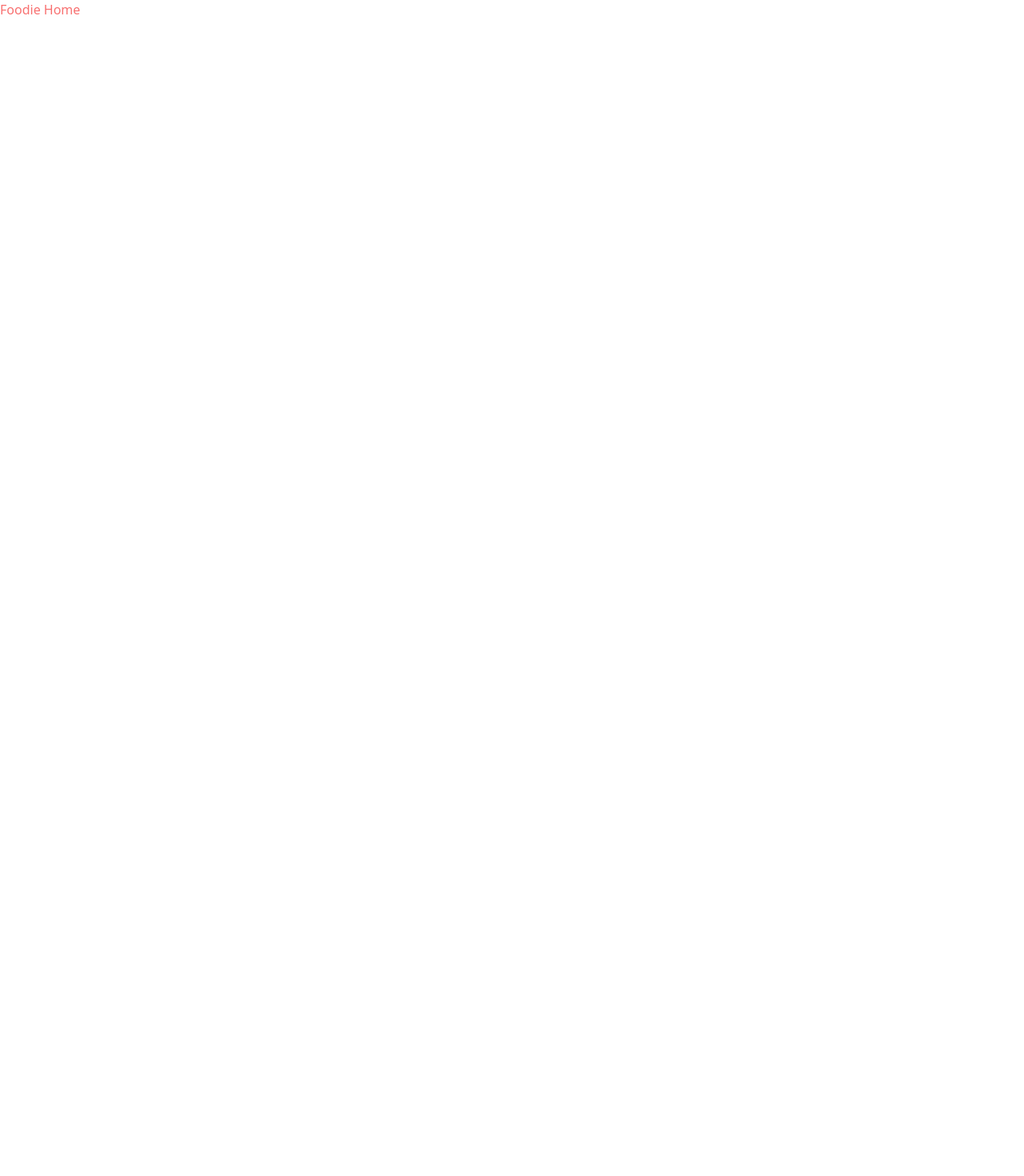
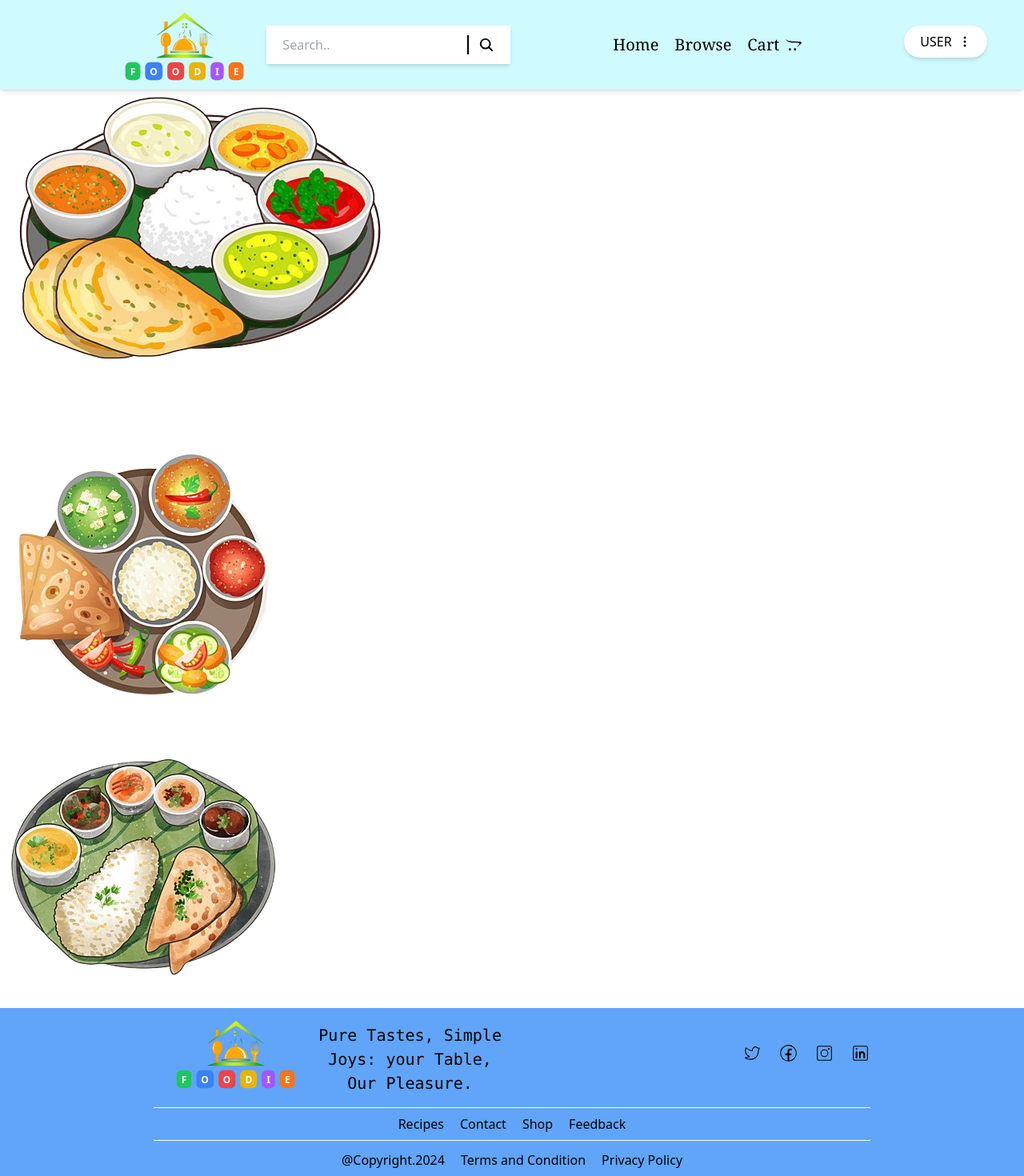
Before and after one commit to Ankitsharma991/foodie_frontend, a React (Create React App) app: page / in a window 1280 px wide. Shown: the top 1470 px of the page at 80% size. Before the commit the page ends 800 px from the top, so only its background shows below. Built offline with nearby package versions, Linux system fonts and the light colour scheme.

Commit message:
completed: navbar and footer

```diff
--- a/package.json
+++ b/package.json
@@ -8,7 +8,10 @@
     "@testing-library/user-event": "^13.5.0",
     "react": "^18.2.0",
     "react-dom": "^18.2.0",
+    "react-icons": "^5.0.1",
+    "react-router-dom": "^6.21.2",
     "react-scripts": "5.0.1",
+    "usehooks-ts": "^2.9.2",
     "web-vitals": "^2.1.4"
   },
   "scripts": {
--- a/src/App.js
+++ b/src/App.js
@@ -1,14 +1,26 @@
 import React from "react";
-import "./App.css";
-import item1 from "./assets/images/item1.png";
-import item2 from "./assets/images/item2.png";
-import item3 from "./assets/images/item3.png";
-import logo from "./assets/images/foodie_logo.png";
+import Navbar from "./component/Navbar/Navbar";
+import {
+  BrowserRouter as Router,
+  Route,
+  Routes,
+} from "react-router-dom";
+import Homepage from "./component/Homepage/Homepage";
+import Footer from "./component/Footer/Footer.js";
+
 function App() {
   return (
-    <div>
-      <h1 className="text-red-400">Foodie Home</h1>
-    </div>
+    <Router>
+      <div className="flex flex-col">
+        <div className="mb-10">
+          <Navbar />
+        </div>
+        <Routes>
+          <Route path="/" Component={Homepage} />
+        </Routes>
+        <Footer />
+      </div>
+    </Router>
   );
 }
 
--- /dev/null
+++ b/src/component/Footer/Footer.js
@@ -0,0 +1,86 @@
+import React from "react";
+import Logo from "../Logo/Logo";
+import { Link } from "react-router-dom";
+import { CiFacebook, CiInstagram, CiTwitter, CiLinkedin } from "react-icons/ci";
+import { useMediaQuery } from "usehooks-ts";
+
+const Footer = () => {
+  const isMobile = useMediaQuery("(max-width: 767px)");
+
+  return (
+    <div className="w-full md:pl-[15vw] md:pr-[15vw] p-0 justify-center bg-blue-400 pb-3">
+      <div className="flex flex-col md:flex-row items-center md:justify-between">
+        <div className="flex md:items-start">
+          <Logo />
+          {!isMobile && (
+            <p className="hidden md:block text-center md:w-[18vw] font-mono md:text-[20px] md:flex-1 md:mt-[1.5vmax]">
+              Pure Tastes, Simple Joys: your Table, Our Pleasure.
+            </p>
+          )}
+        </div>
+        <div className="flex flex-col md:flex-row gap-2 items-center">
+          <div className="flex justify-center gap-5 items-center">
+            <CiTwitter
+              size={25}
+              className="text-black hover:text-white hover:cursor-pointer hover:scale-[1.5]"
+            />
+            <CiFacebook
+              size={25}
+              className="text-black hover:text-white hover:cursor-pointer hover:scale-[1.5]"
+            />
+            <CiInstagram
+              size={25}
+              className="text-black hover:text-white hover:cursor-pointer hover:scale-[1.5]"
+            />
+            <CiLinkedin
+              size={25}
+              className="text-black hover:text-white hover:cursor-pointer hover:scale-[1.5]"
+            />
+          </div>
+          {isMobile && (
+            <p className="text-center font-mono text-[14px] mt-2">
+              Pure Tastes, Simple Joys: your Table, Our Pleasure.
+            </p>
+          )}
+        </div>
+      </div>
+      <div className="flex border-b-[1px] justify-center gap-5 border-t-[1px] md:shadow:sm md:border-white md:border-b-[1px] py-2 mt-3">
+        <Link to="/">
+          <p className="hover:text-white hover:underline hover:scale-[1.2]">
+            Recipes
+          </p>
+        </Link>
+        <Link to="/">
+          <p className="hover:text-white hover:underline hover:scale-[1.2]">
+            Contact
+          </p>
+        </Link>
+        <Link to="/">
+          <p className="hover:text-white hover:underline hover:scale-[1.2]">
+            Shop
+          </p>
+        </Link>
+        <Link to="/">
+          <p className="hover:text-white hover:underline hover:scale-[1.2]">
+            Feedback
+          </p>
+        </Link>
+      </div>
+      <div className="flex flex-wrap md:justify-center justify-around gap-2 md:gap-5  mt-3">
+        <p className="mb-2 md:mb-0">@Copyright.2024</p>
+        <Link to="/">
+          <p className="hover:text-white hover:underline hover:scale-[1.1]">
+            Terms and Condition
+          </p>
+        </Link>
+        <Link to="/">
+          <p className="hover:text-white hover:underline hover:scale-[1.1]">
+            Privacy Policy
+          </p>
+        </Link>
+      </div>
+    </div>
+  );
+};
+
+export default Footer;
--- /dev/null
+++ b/src/component/Homepage/Homepage.js
@@ -0,0 +1,18 @@
+import React from "react";
+import item1 from "../../assets/images/item1.png";
+import item2 from "../../assets/images/item2.png";
+import item3 from "../../assets/images/item3.png";
+
+const Homepage = () => {
+  return (
+    <div>
+      <div className="">
+        <img src={item1} alt="plate-1" />
+        <img src={item2} alt="plate2" />
+        <img src={item3} alt="plate3" />
+      </div>
+    </div>
+  );
+};
+
+export default Homepage;
--- /dev/null
+++ b/src/component/Logo/Logo.js
@@ -0,0 +1,61 @@
+import React from "react";
+import logo from "../../assets/images/foodie_logo.png";
+// import { useMediaQuery } from "usehooks-ts";
+
+const Logo = () => {
+  // const isMobile = useMediaQuery("(min-width: 768px)");
+
+  return (
+    <div className="flex flex-col w-fit items-center scale-75 cursor-pointer">
+      <img src={logo} alt="logo" className="h-[80px] w-[100px] mb-2" />
+      <div className="flex">
+        <p className="font-bold">
+          <span className="bg-green-500 px-2 py-1 mx-1 text-white rounded-lg">
+            F
+          </span>
+          <span className="bg-blue-500 px-2 py-1 mx-1 text-white rounded-lg">
+            O
+          </span>
+          <span className="bg-red-500 px-2 py-1 mx-1 text-white rounded-lg">
+            O
+          </span>
+          <span className="bg-yellow-500 px-2 py-1 mx-1 text-white rounded-lg">
+            D
+          </span>
+          <span className="bg-purple-500 px-2 py-1 mx-1 text-white rounded-lg">
+            I
+          </span>
+          <span className="bg-orange-500 px-2 py-1 mx-1 text-white rounded-lg">
+            E
+          </span>
+        </p>
+
+        {/* {isMobile && (
+          <>
+            <p>
+              <span className="font-bold px-2 bg-black mx-1 text-white rounded-md">
+                ~
+              </span>
+            </p>
+            <p className="font-bold">
+              <span className="bg-green-500 px-2 py-1 mx-1 text-white rounded-lg">
+                H
+              </span>
+              <span className="bg-blue-500 px-2 py-1 mx-1 text-white rounded-lg">
+                O
+              </span>
+              <span className="bg-red-500 px-2 py-1 mx-1 text-white rounded-lg">
+                M
+              </span>
+              <span className="bg-yellow-500 px-2 py-1 mx-1 text-white rounded-lg">
+                E
+              </span>
+            </p>
+          </>
+        )} */}
+      </div>
+    </div>
+  );
+};
+
+export default Logo;
--- /dev/null
+++ b/src/component/Navbar/Navbar.js
@@ -0,0 +1,75 @@
+import React, { useState } from "react";
+import Logo from "../Logo/Logo";
+import { FaUser } from "react-icons/fa";
+import { IoLogIn } from "react-icons/io5";
+import { IoSearch } from "react-icons/io5";
+import { BsThreeDotsVertical } from "react-icons/bs";
+import { FaOpencart } from "react-icons/fa";
+import { useMediaQuery } from "usehooks-ts";
+
+const Navbar = () => {
+  const [authUser, setAuthUser] = useState(false);
+  const isMobile = useMediaQuery("(max-width: 767px)");
+
+  return (
+    <div className="w-full h-fit md:justify-around justify-center shadow-md fixed bg-cyan-100 z-50 flex items-center md:px-[10vw]">
+      <Logo />
+      <div
+        className={`flex flex-1 justify-${isMobile ? "center" : "end"} ${
+          isMobile ? "flex-col" : "flex-row"
+        } md:gap-[10vw]`}
+      >
+        {!isMobile && (
+          <>
+            <div className="flex justify-center items-center py-3 shadow-md px-5 bg-white">
+              <input
+                type="text"
+                placeholder="Search.."
+                className=" bg-transparent outline-none border-r-2 border-black"
+              />
+              <IoSearch className="ml-3 hover:cursor-pointer" size={20} />
+            </div>
+
+            <div className="flex justify-center gap-5 ">
+              <p className="flex items-center gap-2 font-serif hover:text-gray-600 text-[20px] hover:cursor-pointer">
+                Home
+              </p>
+              <p className="flex items-center gap-2 font-serif hover:text-gray-600 text-[20px] hover:cursor-pointer">
+                Browse
+              </p>
+              <p className=" flex items-center gap-2 font-serif hover:text-gray-600 text-[20px] hover:cursor-pointer">
+                Cart <FaOpencart />
+              </p>
+            </div>
+          </>
+        )}
+
+        <div className="flex gap-5">
+          {authUser && (
+            <p className="shadow-md uppercase flex justify-center items-center w-fit h-fit gap-2 bg-white rounded-full font-medium px-5 py-2 hover:cursor-pointer hover:text-gray-600">
+              Log in <IoLogIn />
+            </p>
+          )}
+          {authUser && (
+            <p
+              className="shadow-md uppercase flex justify-center items-center w-fit h-fit gap-2 bg-white rounded-full font-medium px-5 py-2 hover:cursor-pointer hover:text-gray-600"
+              onClick={() => setAuthUser(!authUser)}
+            >
+              Register <FaUser />
+            </p>
+          )}
+          {!authUser && (
+            <p
+              className="shadow-md uppercase flex justify-center items-center w-fit h-fit gap-2 bg-white rounded-full font-medium px-5 py-2 hover:cursor-pointer hover:text-gray-600"
+              onClick={() => setAuthUser(!authUser)}
+            >
+              User <BsThreeDotsVertical />
+            </p>
+          )}
+        </div>
+      </div>
+    </div>
+  );
+};
+
+export default Navbar;
```
Also changed, not shown: 1 other file (tests, documents, lock files or other folders).
